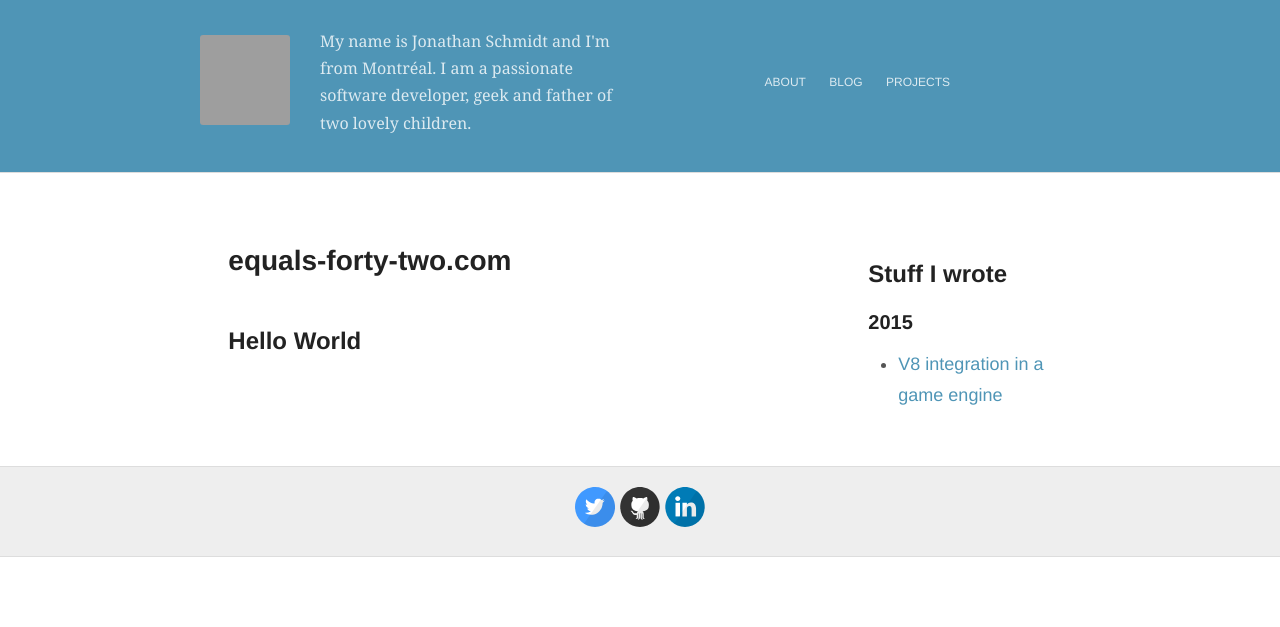
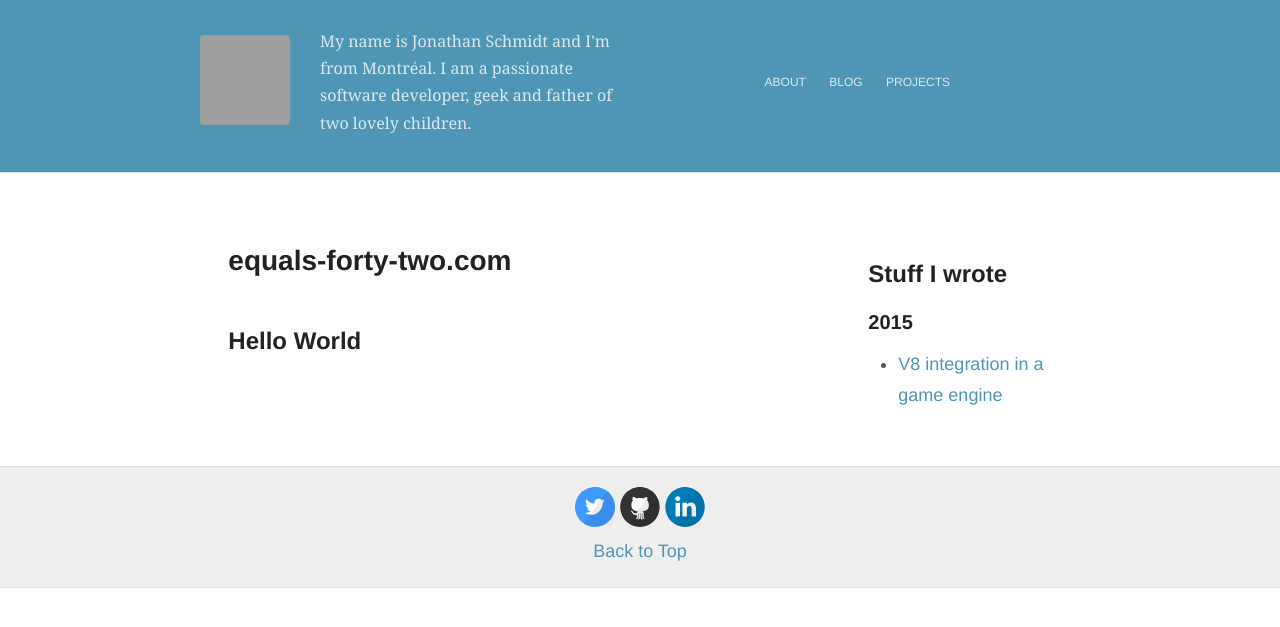
Before and after one commit to jschmidt42/jschmidt42.github.io, a Jekyll site: the page built from index.md, in a window 1280 px wide, cut to the strip 0-627 px from the top of the page. Built offline with Jekyll 4.4.1, drawn with Linux system fonts in a browser that asks for light colours; our own code applies the rules of GitHub Pages for plain Markdown files; grey boxes are pictures that could not be loaded.

Commit message:
Add back to top link

```diff
--- a/_layouts/default.html
+++ b/_layouts/default.html
@@ -20,9 +20,11 @@
     <div class="wrapper-masthead">
       <div class="container">
         <header class="masthead clearfix">
-          <a href="{{ site.baseurl }}/" class="site-avatar"><img src="{{ site.avatar }}" /></a>
 
-          <h1 class="site-description"><a href="{{ site.baseurl }}/">{{ site.description }}</a></h1>
+          {% if page.id != 'index' %}
+            <a href="{{ site.baseurl }}/" class="site-avatar"><img src="{{ site.avatar }}" /></a>
+            <h1 class="site-description"><a href="{{ site.baseurl }}/">{{ site.description }}</a></h1>
+          {% endif %}
 
           <a name="top"></a>
 
@@ -71,7 +73,7 @@
       <div class="container">
         <footer class="footer">
           {% include svg-icons.html %}
-          {% if page.url == "/index.html" %}
+          {% if page.id != 'index' %}
             <br/><a href="#top">Back to Top</a>
           {% endif %}
         </footer>
```
